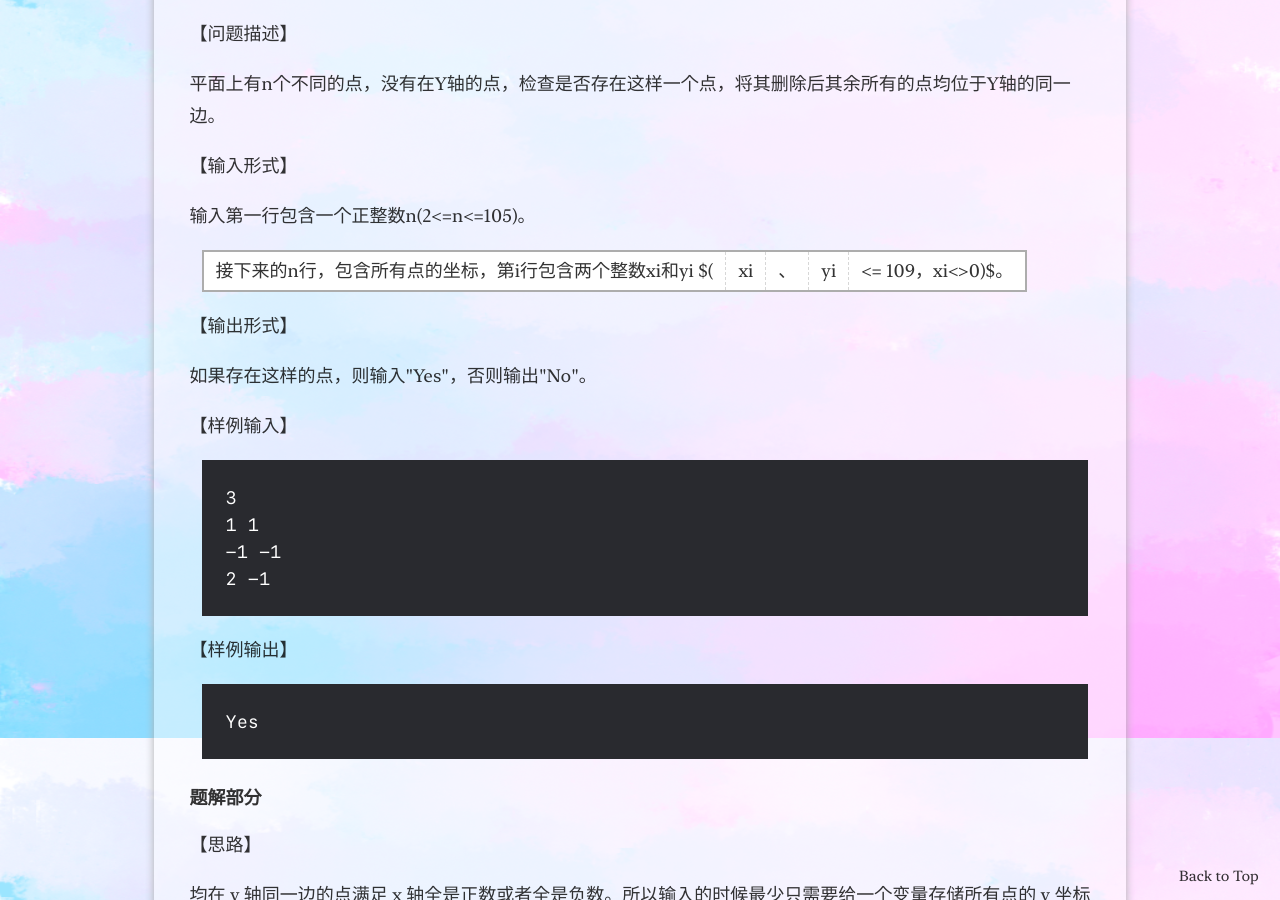
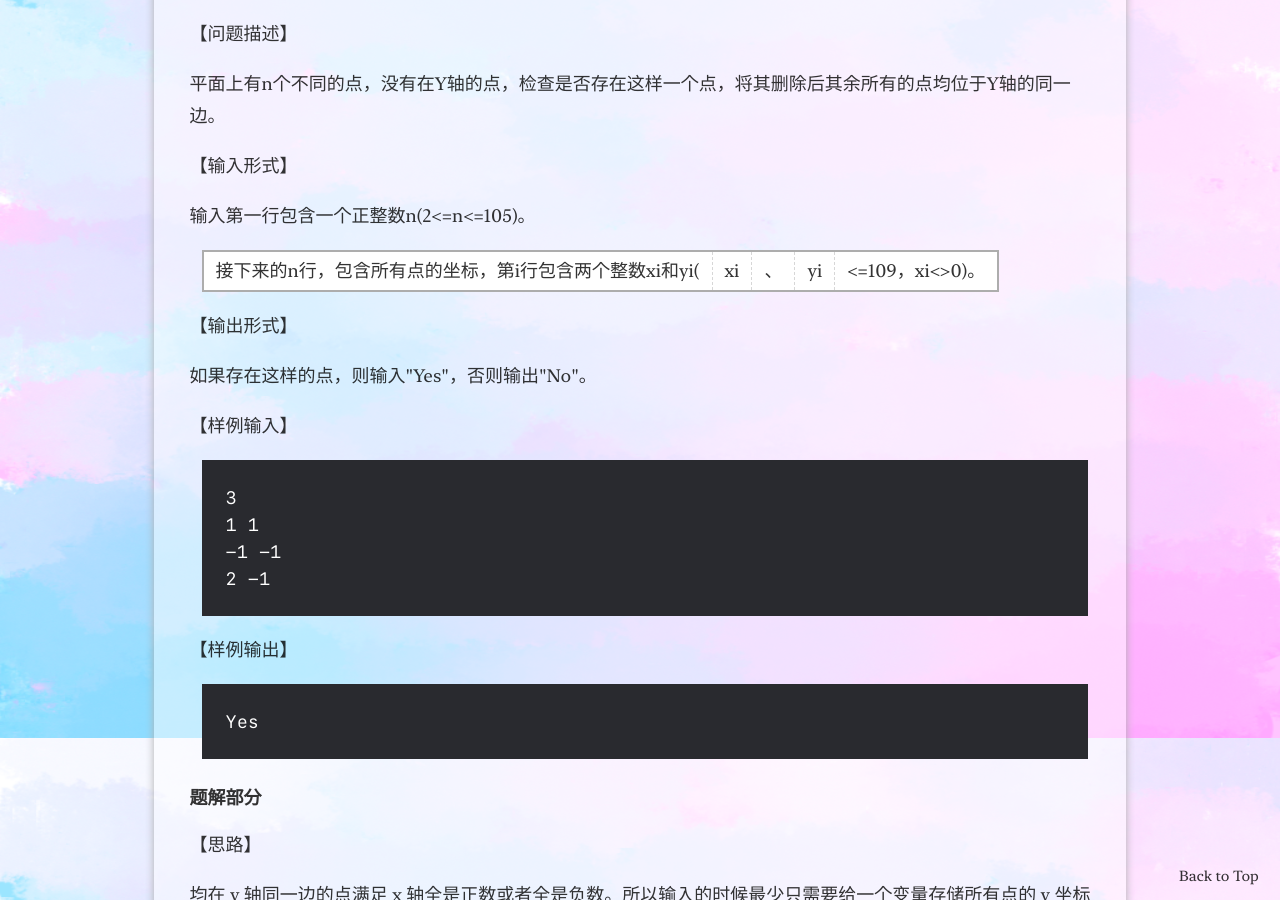
Before and after one commit to Chen-Rain/Chen-Rain.github.io, a Jekyll site: the page built from _posts/2022-06-22-HNU夏季学期程序设计题解.md, in a window 1280 px wide and 900 px high, scrolled down 7362 px. Built offline with Jekyll 4.4.1, drawn with Linux system fonts in a browser that asks for light colours; some web fonts are replaced; comment, search, counter and statistics services are not loaded.

```diff
--- a/_posts/2022-06-22-HNU夏季学期程序设计题解.md
+++ b/_posts/2022-06-22-HNU夏季学期程序设计题解.md
@@ -279,7 +279,7 @@ int main() {
 
 输入第一行包含一个正整数n(2<=n<=105)。
 
-接下来的n行，包含所有点的坐标，第i行包含两个整数xi和yi $( |xi|、|yi| <= 109，xi<>0)$。
+接下来的n行，包含所有点的坐标，第i行包含两个整数xi和yi(|xi|、|yi|<=109，xi<>0)。
 
 【输出形式】
 
```
